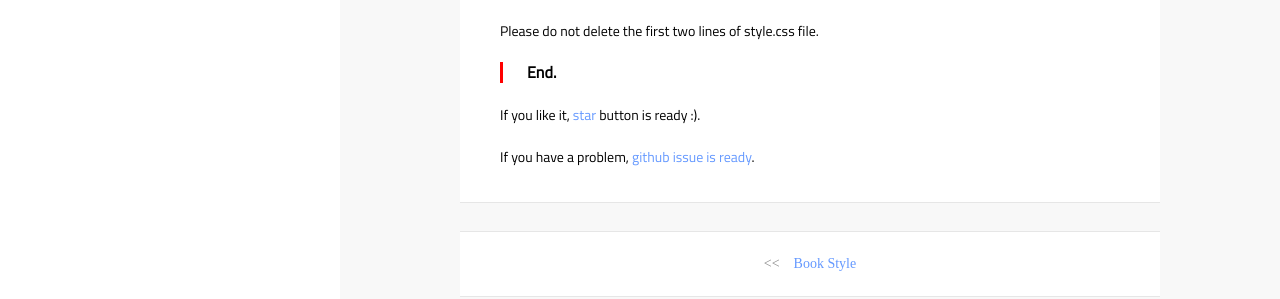
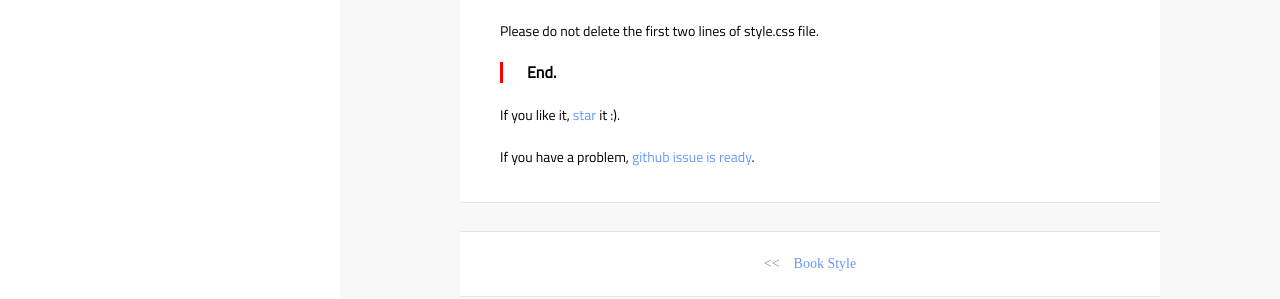
Before and after one commit to taroooyan/book, a Jekyll site: the page built from _posts/2015-08-28-jekyll-theme-book.md, in a window 1280 px wide and 1102 px high. Shown: the part 636-935 px from the top of the window. Built offline with Jekyll 4.4.1, drawn with Linux system fonts in a browser that asks for light colours; comment, search, counter and statistics services are not loaded.

Commit message:
update content

```diff
--- a/_posts/2015-08-28-jekyll-theme-book.md
+++ b/_posts/2015-08-28-jekyll-theme-book.md
@@ -40,6 +40,6 @@ Please do not delete the first two lines of style.css file.
 End.
 ----
 
-If you like it, [star](https://github.com/kkninjae/book) button is ready :).
+If you like it, [star](https://github.com/kkninjae/book) it :).
 
 If you have a problem, [github issue is ready](https://github.com/kkninjae/book/issues).
```
Also changed, not shown: README.md.
